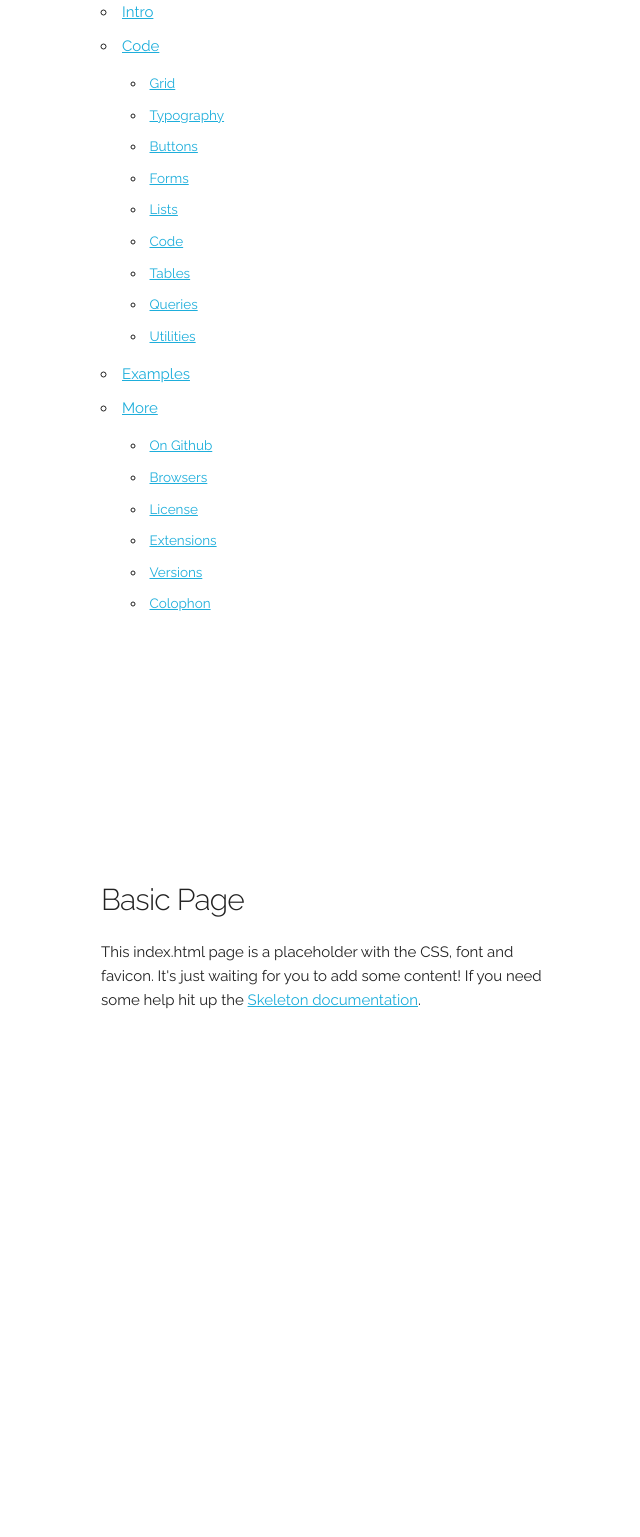
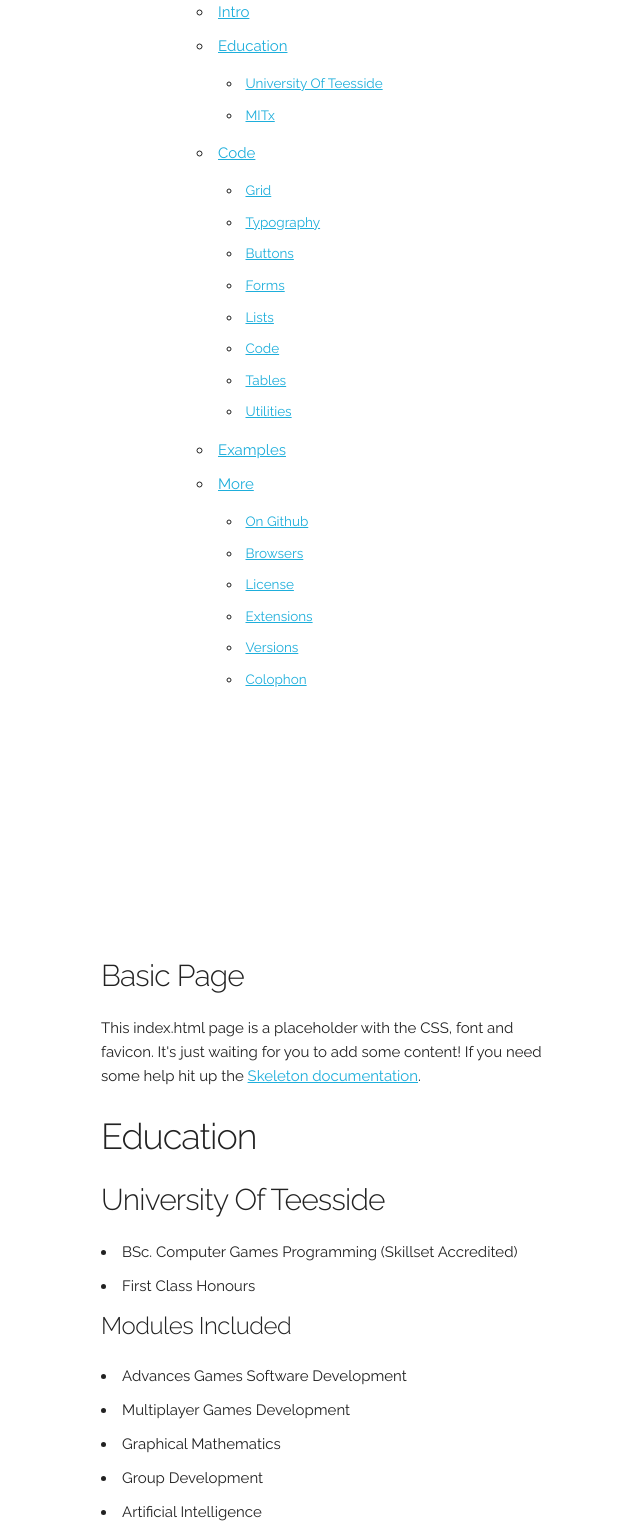
Before and after one commit to RyanPSullivan/RyanPSullivan.github.io, a plain HTML site: page index.html in a window 1280 px wide. Shown: the top 1537 px of the page, without its empty margins (59-699 px from the left). Before the commit the page ends 1037 px from the top, so only its background shows below. Drawn offline with Linux system fonts and the light colour scheme.

Commit message:
Removed bunch of redundant files from old Angular site.
Started bringing over content from old site.

```diff
--- a/index.html
+++ b/index.html
@@ -5,7 +5,7 @@
   <!-- Basic Page Needs
   –––––––––––––––––––––––––––––––––––––––––––––––––– -->
   <meta charset="utf-8">
-  <title>Ryan Sullivan - Portfolio</title>
+  <title>Portfolio</title>
   <meta name="description" content="">
   <meta name="author" content="Ryan Sullivan">
 
@@ -30,11 +30,29 @@
 </head>
 <body>
 
+
+  <!-- Primary Page Layout
+  –––––––––––––––––––––––––––––––––––––––––––––––––– -->
+  <div class="container">
+    <div class="row">
       <div class="navbar-spacer"></div>
     <nav class="navbar">
       <div class="container">
         <ul class="navbar-list">
           <li class="navbar-item"><a class="navbar-link" href="#intro">Intro</a></li>
+	  <li class="navbar-item">
+	    <a class="navbar-link" href="#" data-provider="#educationNavPopover">Education</a>
+	    <div id="educationNavPopover" class="popover">
+	      <ul class="popover-list">
+	      <li class="popover-item">
+                  <a class="popover-link" href="#university">University Of Teesside</a>
+              </li>
+	      <li class="popover-item">
+		<a class="popover-link" href="#mitx">MITx</a>
+	      </li>
+	      </ul>
+	    </div>
+	  </li>
           <li class="navbar-item">
             <a class="navbar-link" href="#" data-popover="#codeNavPopover">Code</a>
             <div id="codeNavPopover" class="popover">
@@ -59,9 +77,6 @@
                 </li>
                 <li class="popover-item">
                   <a class="popover-link" href="#tables">Tables</a>
-                </li>
-                <li class="popover-item">
-                  <a class="popover-link" href="#queries">Queries</a>
                 </li>
                 <li class="popover-item">
                   <a class="popover-link" href="#utilities">Utilities</a>
@@ -99,15 +114,41 @@
       </div>
     </nav>
 
-  <!-- Primary Page Layout
-  –––––––––––––––––––––––––––––––––––––––––––––––––– -->
-  <div class="container">
+    </div>
     <div class="row">
       <div class="one-half column" style="margin-top: 25%">
         <h4>Basic Page</h4>
         <p>This index.html page is a placeholder with the CSS, font and favicon. It's just waiting for you to add some content! If you need some help hit up the <a href="http://www.getskeleton.com">Skeleton documentation</a>.</p>
       </div>
     </div>
+
+    <!-- Education Section -->
+  <h3>Education</h3>
+  <div class="docs-section" id="university">
+    <h4 class="docs-header">University Of Teesside</h4>
+    <li> BSc. Computer Games Programming (Skillset Accredited)</li>
+    <li> First Class Honours </li>
+    <h5>Modules Included</h5>
+    <li>Advances Games Software Development</li>
+    <li>Multiplayer Games Development</li>
+    <li>Graphical Mathematics</li>
+    <li>Group Development</li>
+    <li>Artificial Intelligence</li>
+    <li>Graphics Programming</li>
+    <h5>Disseration</h5>
+    Assessing the suitability of Android as a games development platform, Read Here
+
+    <div class="embed-responsive embed-responsive-16by9">
+        <iframe class="embed-responsive-item" src="//www.youtube.com/embed/u5qc96ImLSI" frameborder="0" allowfullscreen></iframe>
+    </div>
+  </div>
+
+  <div class="docs-section" id="mitx">
+    <h4 class="docs-header">MITx - Circuits And Electronics</h4>
+
+  </div>
+
+
   </div>
 
 <!-- End Document
```
Also changed, not shown: .travis.yml (deleted), 2 other files.
